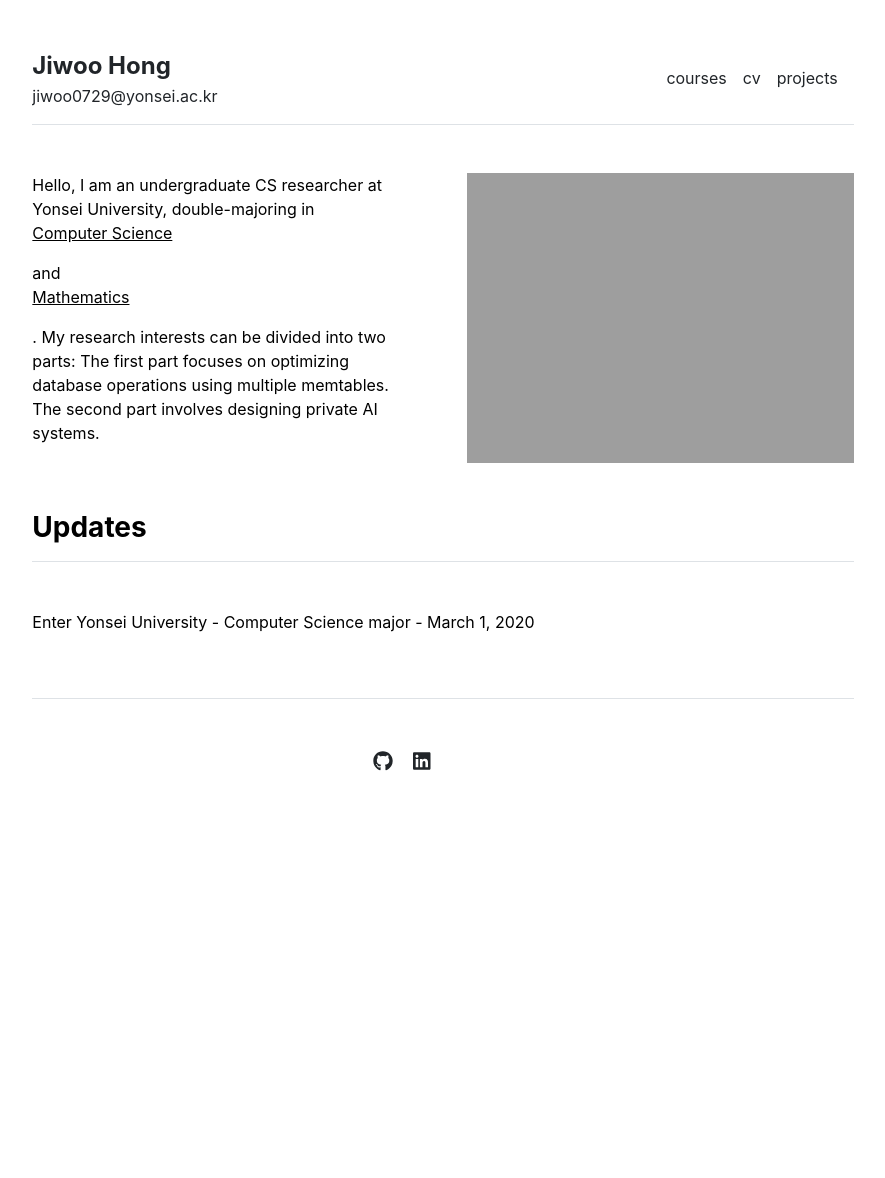
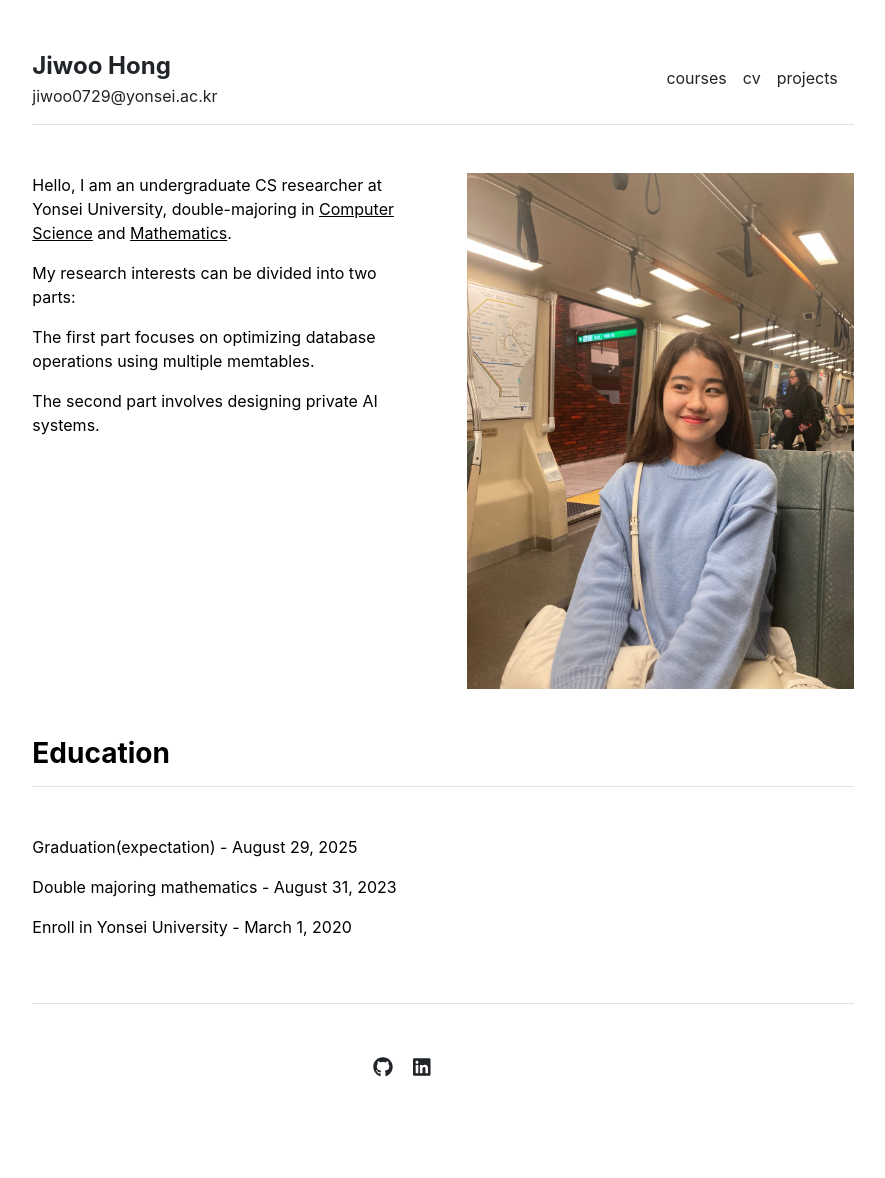
Before and after one commit to JiwooHong01/JiwooHong01.github.io, a Jekyll site: the page built from index.md, in a window 1280 px wide. Shown: the whole page, without its empty margins (197-1082 px from the left). Built offline with Jekyll 4.4.1, drawn with Linux system fonts in a browser that asks for light colours; before the commit the page ends 900 px from its top, so only the background shows below that.

Commit message:
update home

```diff
--- a/_config.yml
+++ b/_config.yml
@@ -2,3 +2,4 @@ url: JiwooHong01.github.io # the base hostname & protocol for your site, e.g. ht
 baseurl: /blog # the subpath of your site, e.g. /blog
 title: Jiwoo Hong # the name of your site, e.g. ACME Corp.
 description: jiwoo0729@yonsei.ac.kr
+future: true
--- a/_layouts/home.html
+++ b/_layouts/home.html
@@ -4,20 +4,23 @@ layout: default
 
 <div class="row g-5 mb-5">
   <div class="col-md-6">
-    Hello, I am an undergraduate CS researcher at Yonsei University, double-majoring in
-    <p style="text-decoration: underline;" >
-      Computer Science
+    <p>
+    Hello, I am an undergraduate CS researcher at Yonsei University,
+    double-majoring in <span style="text-decoration: underline;">Computer Science</span> and
+    <span style="text-decoration: underline;">Mathematics</span>.
     </p>
-    and
-    <p style="text-decoration: underline;" >
-      Mathematics
+    <p>
+    My research interests can be divided into two parts:
     </p>
-    . My research interests can be divided into two parts:
+    <p>
     The first part focuses on optimizing database operations using multiple memtables.
+    </p>
+    <p>
     The second part involves designing private AI systems.
+    </p>
   </div>
   <div class="col-md-6">
-    <img src="{{ site.github.url }}/assets/img/home.jpg" alt="Home" width="100%">
+    <img src="{{ site.github.url }}/assets/img/picture.jpeg" alt="Home" width="100%">
   </div>
 </div>
 
@@ -25,7 +28,7 @@ layout: default
 
 <div class="row g-5 mb-5">
   <div class="col-md-12">
-    <h3 class="fw-bold border-bottom pb-3 mb-5">Updates</h3>
+    <h3 class="fw-bold border-bottom pb-3 mb-5">Education</h3>
     {% for post in site.posts %}
       <p>{{ post.title }} - {{ post.date | date: "%B %-d, %Y" }}</p>
     {% endfor %}
```
Also changed, not shown: _posts/2020-01-01-sample-post.md (deleted, +0 -4 lines), _posts/2020-03-01-enroll.md (added, +5 -0 lines), _posts/2023-08-31-double major.md (renamed from _posts/2023-08-31.md), _posts/2025-08-29-graduation.md (renamed from _posts/2025-08-29.md), assets/img/picture.jpeg (added).
